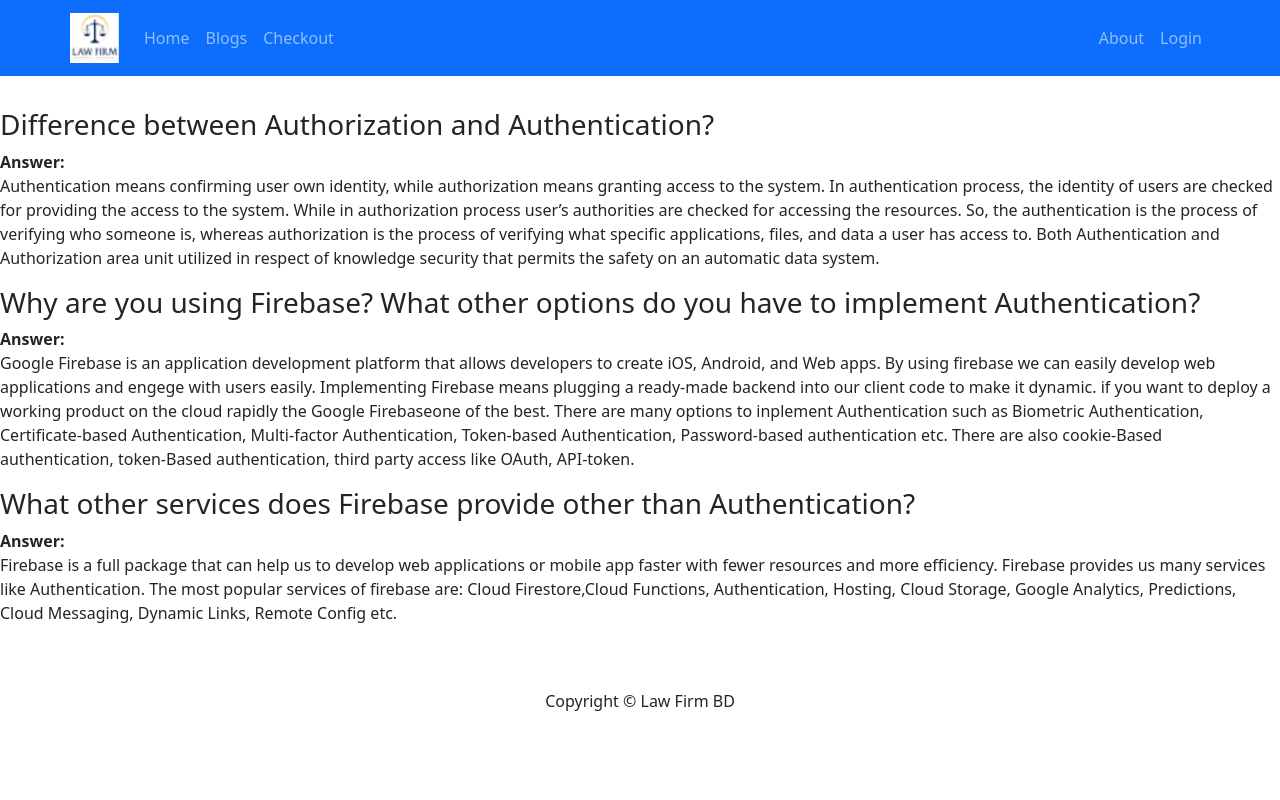
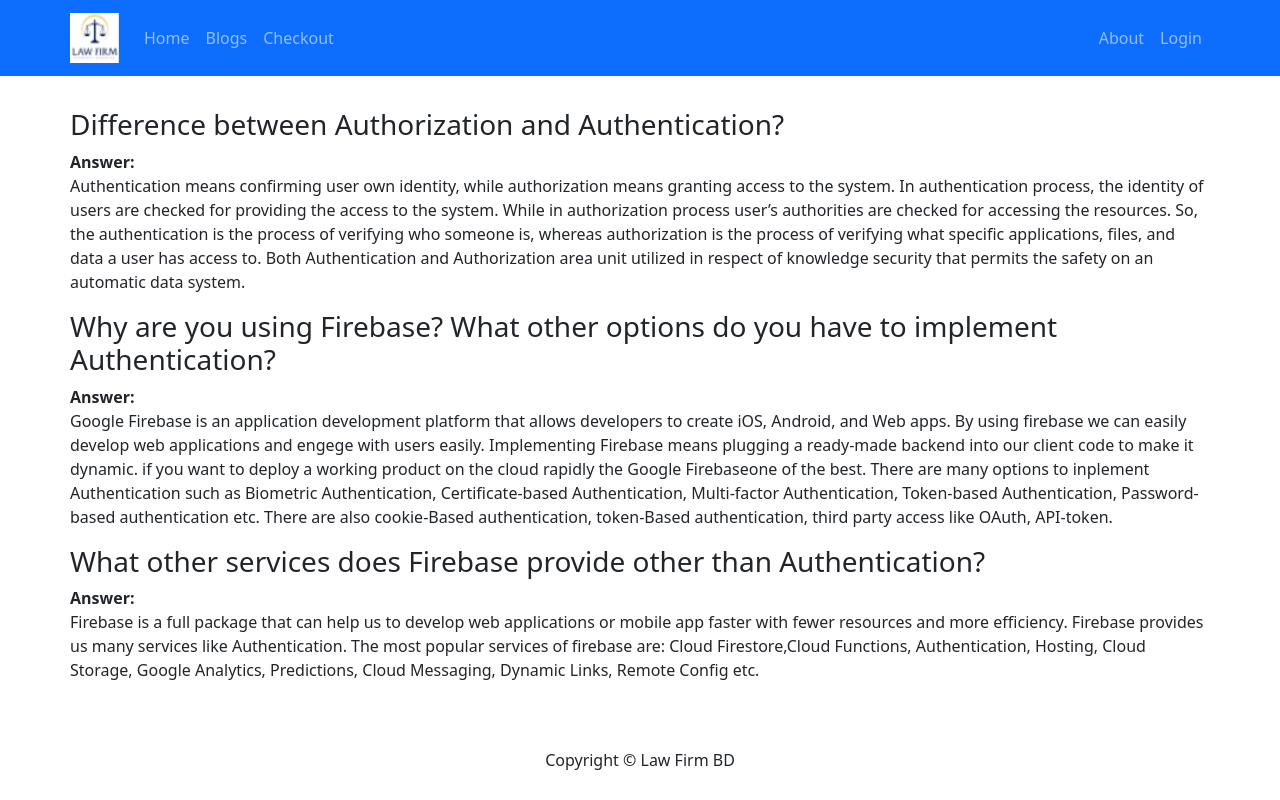
Before and after one commit to sakibul-munna/LawFirmDemo, a React (Create React App) app: page /blogs in a window 1280 px wide. Built offline with nearby package versions, Linux system fonts and the light colour scheme.

Commit message:
Fixed Some Issues of container.

```diff
--- a/src/App.js
+++ b/src/App.js
@@ -12,11 +12,13 @@
   return (
     <Container fluid className="gx-0">
       <Header />
-      <Routes>
-        <Route path="/home" exact element={<HomeScreen />} />
-        <Route path="/blogs" exact element={<BlogScreen />} />
-        <Route path="/about" exact element={<AboutScreen />} />
-      </Routes>
+      <main>
+        <Routes>
+          <Route path="/home" exact element={<HomeScreen />} />
+          <Route path="/blogs" exact element={<BlogScreen />} />
+          <Route path="/about" exact element={<AboutScreen />} />
+        </Routes>
+      </main>
       <Footer />
     </Container>
   );
--- a/src/screens/BlogScreen.js
+++ b/src/screens/BlogScreen.js
@@ -4,7 +4,7 @@
 
 const BlogScreen = () => {
   return (
-    <Container fluid className="gx-0 my-3 py-3">
+    <Container className="my-3 py-3">
       {blogs.map((blog) => (
         <div>
           <h3>{blog.title}</h3>
--- a/src/screens/HomeScreen.js
+++ b/src/screens/HomeScreen.js
@@ -6,7 +6,7 @@
 
 const HomeScreen = () => {
   return (
-    <Container fluid className="gx-0">
+    <Container>
       <div
         style={{
           display: "flex",
```
